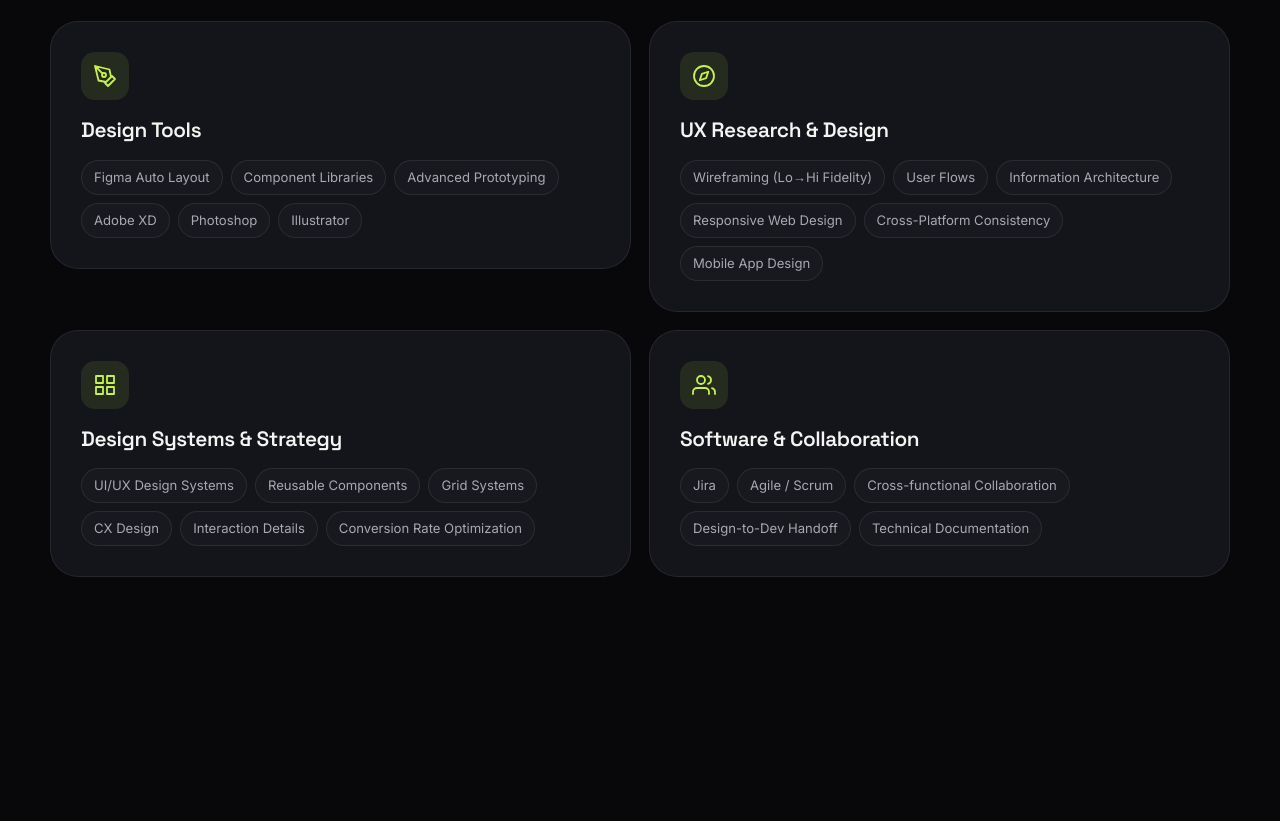
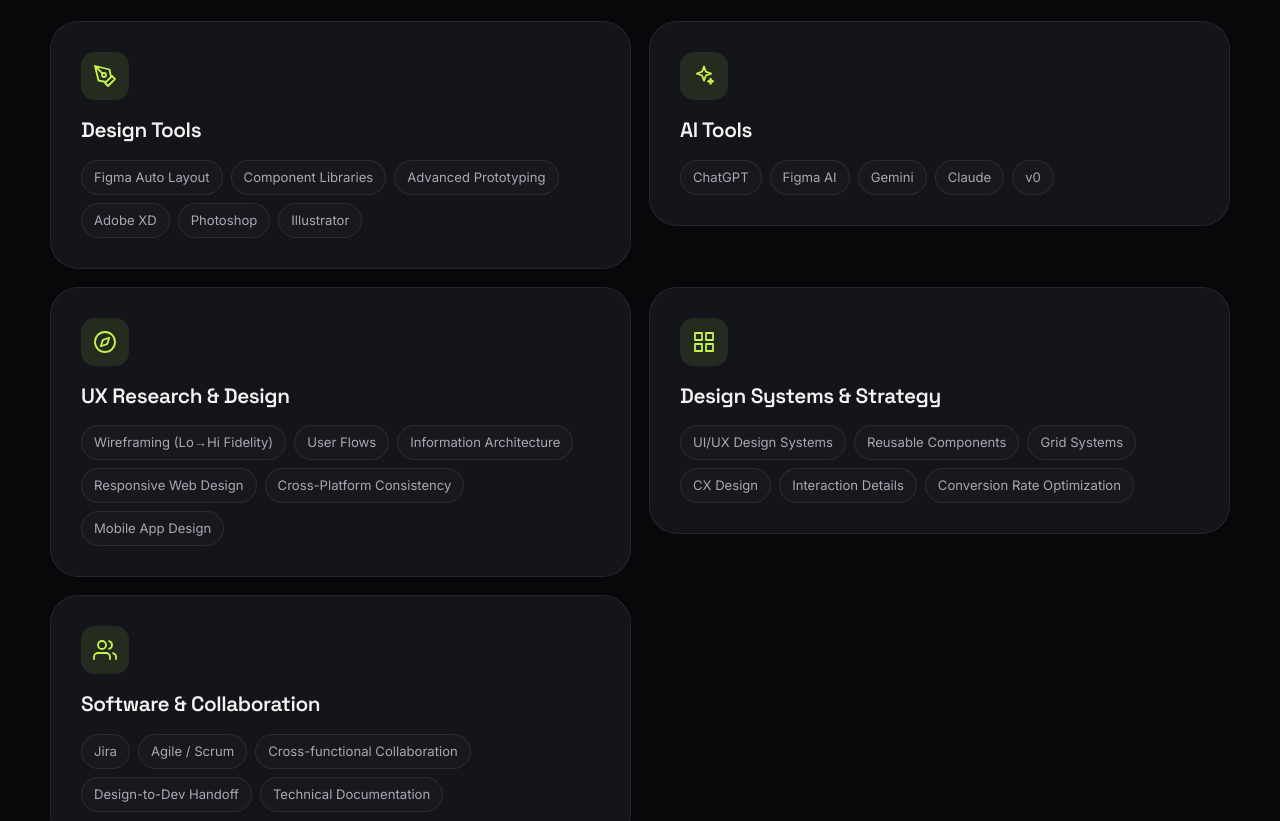
Before and after one commit to hritikgujar10/Portfolio, a React (Vite) app: page / in a window 1280 px wide. Shown: the part 1980-2801 px from the top of the page. Built offline with nearby package versions, Linux system fonts and the light colour scheme.

Commit message:
Add files via upload

```diff
--- a/src/data/content.js
+++ b/src/data/content.js
@@ -26,6 +26,11 @@
     title: 'Design Tools',
     icon: 'pen',
     items: ['Figma Auto Layout', 'Component Libraries', 'Advanced Prototyping', 'Adobe XD', 'Photoshop', 'Illustrator'],
+  },
+  {
+    title: 'AI Tools',
+    icon: 'spark',
+    items: ['ChatGPT', 'Figma AI', 'Gemini', 'Claude', 'v0'],
   },
   {
     title: 'UX Research & Design',
```
